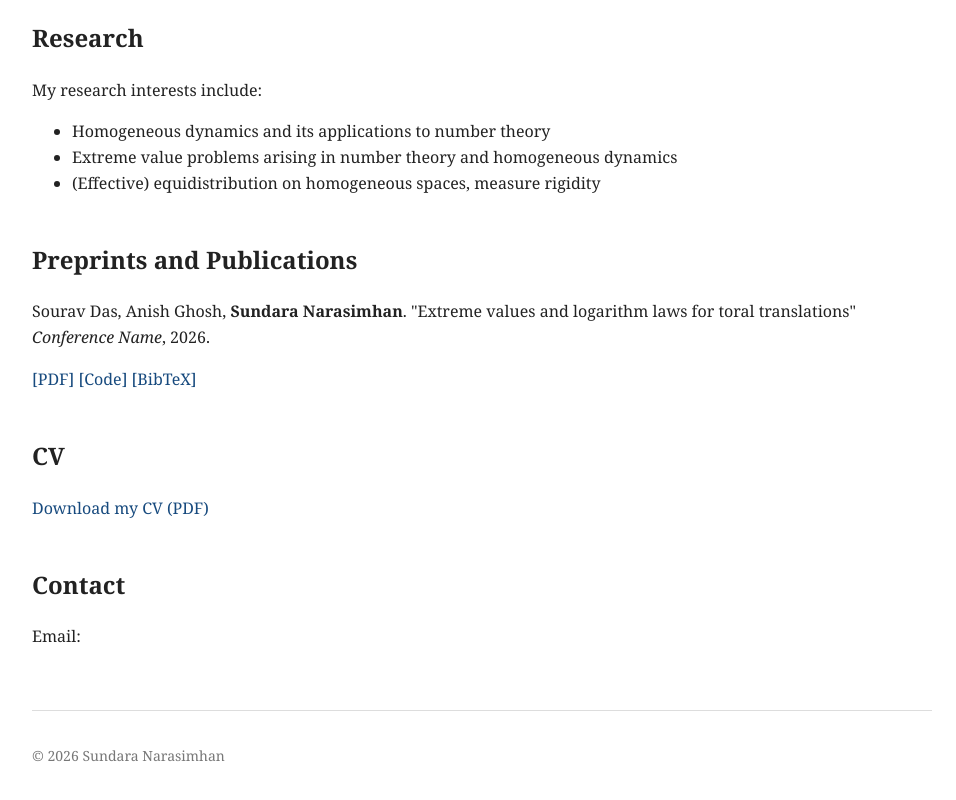
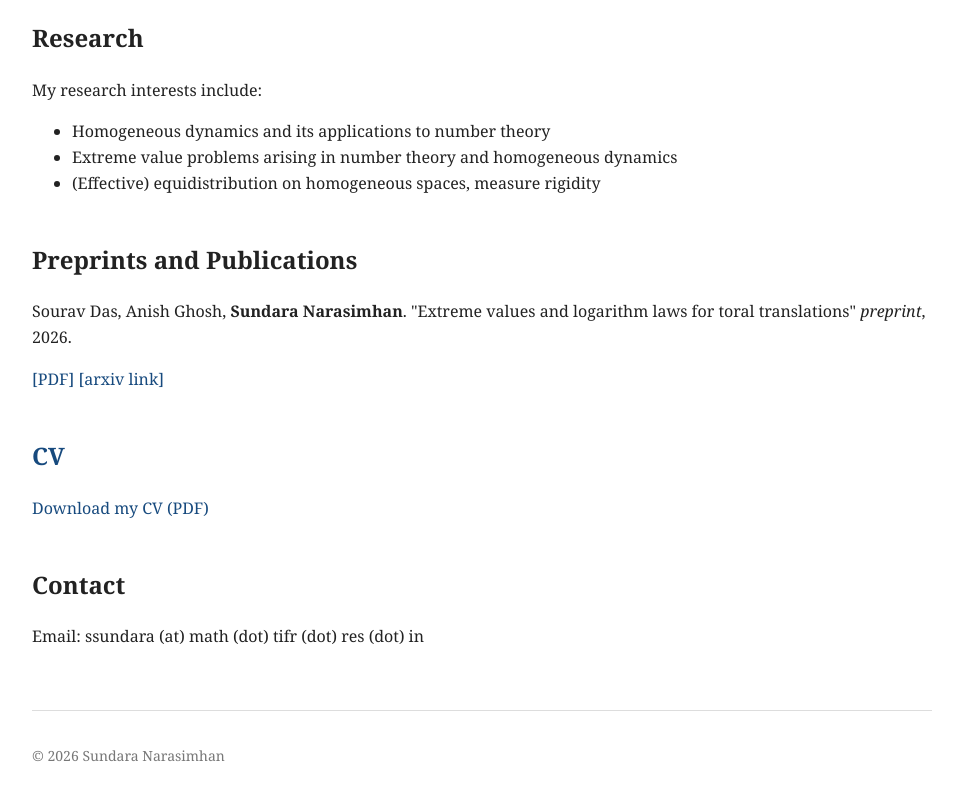
Before and after one commit to sundara-narasimhan/sundara-narasimhan.github.io, a plain HTML site: page index.html in a window 1280 px wide. Shown: the part 462-1262 px from the top of the page, without its empty margins (158-1114 px from the left). Drawn offline with Linux system fonts and the light colour scheme.

Commit message:
Update index.html

```diff
--- a/index.html
+++ b/index.html
@@ -66,13 +66,13 @@
             <p>
                 Sourav Das, Anish Ghosh, <strong>Sundara Narasimhan</strong>.
                 "Extreme values and logarithm laws for toral translations"
-                <em>Conference Name</em>, 2026.
+                <em>preprint</em>, 2026.
             </p>
 
             <p>
                 <a href="#">[PDF]</a>
-                <a href="#">[Code]</a>
-                <a href="#">[BibTeX]</a>
+                <a href="#">[arxiv link]</a>
+                <a
             </p>
 
         </section>
@@ -91,10 +91,8 @@
             <h2>Contact</h2>
 
             <p>
-                Email:
-                <a href="mailto:your@email.com">
+                Email: ssundara (at) math (dot) tifr (dot) res (dot) in
 
-                </a>
             </p>
 
         </section>
```
